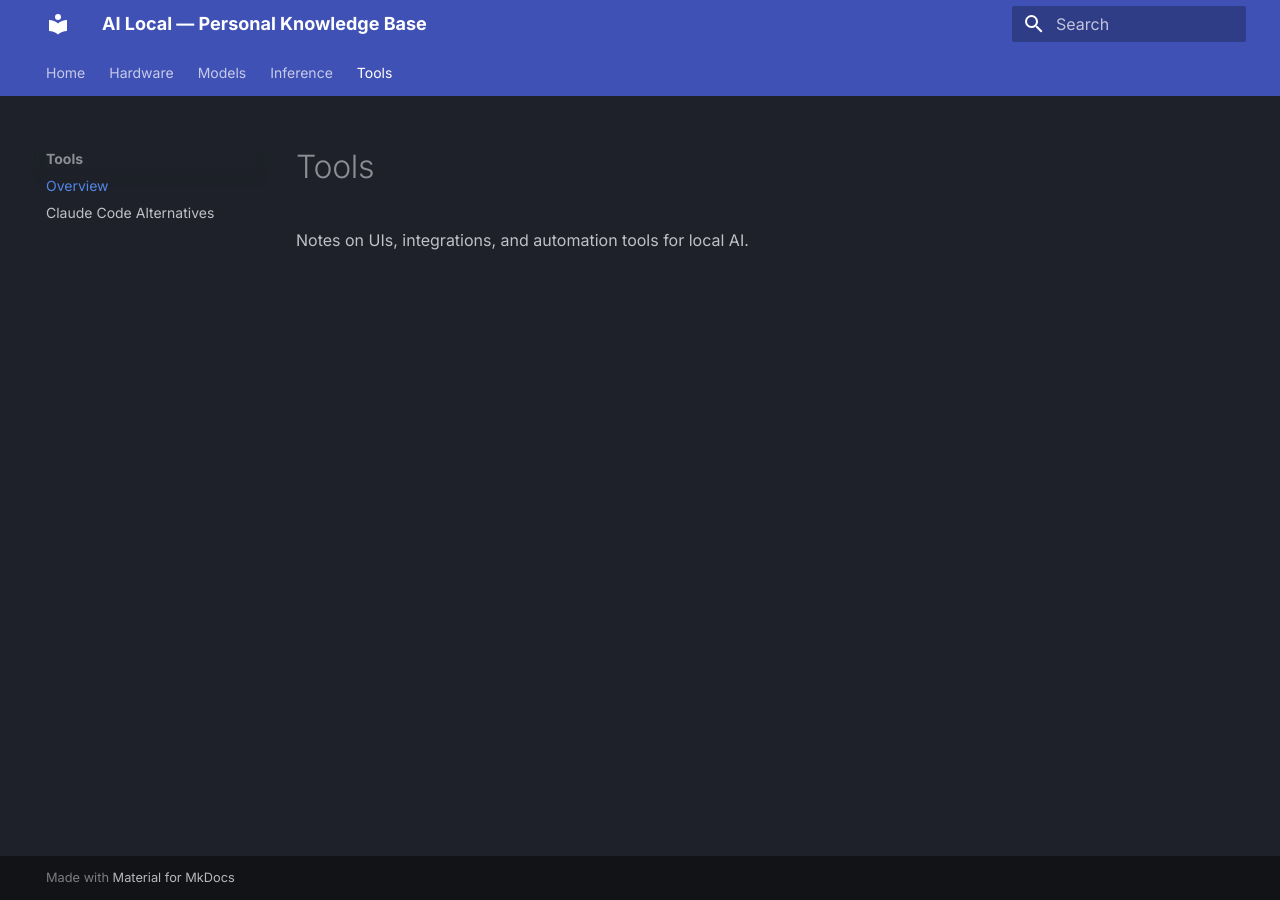
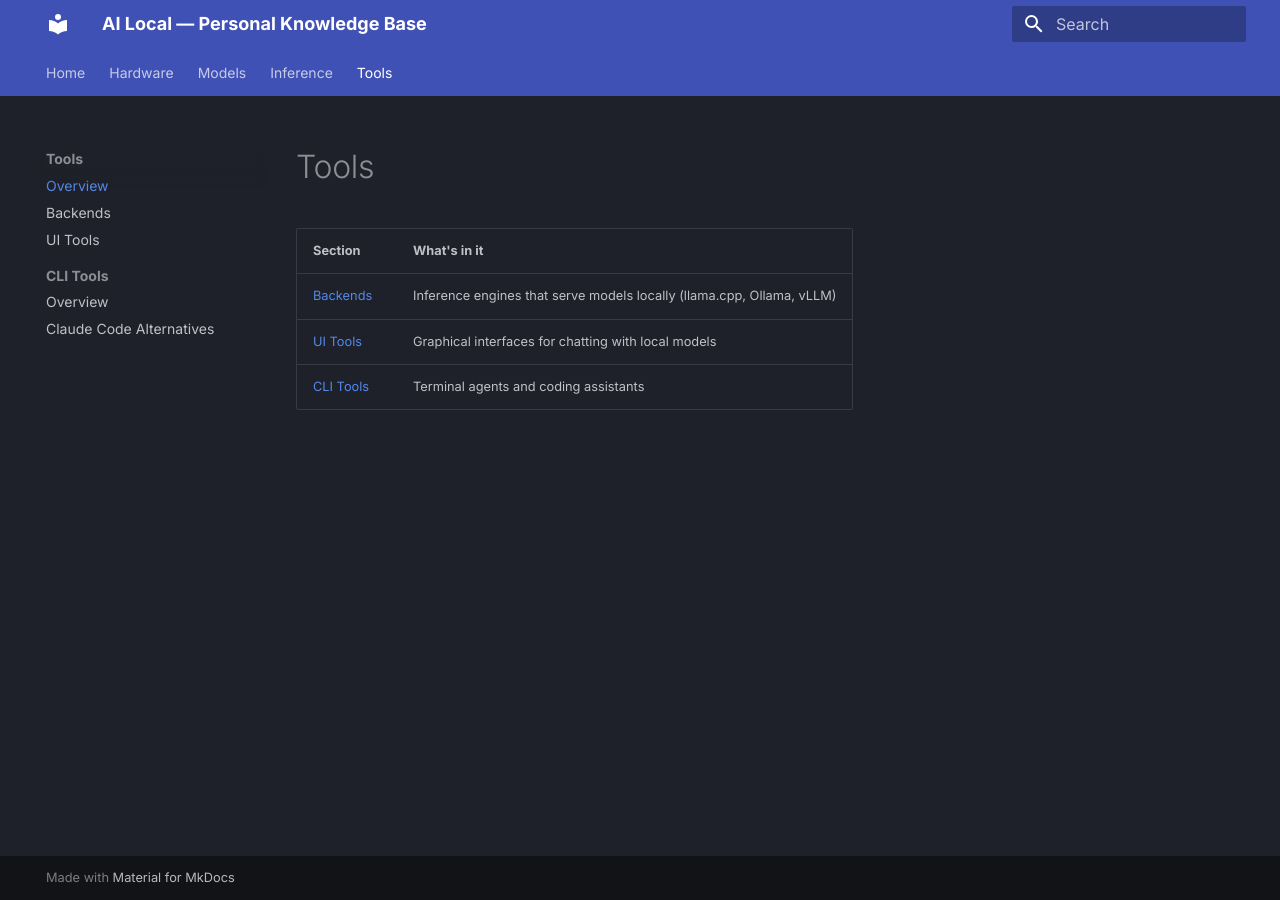
Before and after one commit to t-ballz/ai_local, an MkDocs documentation site: the page built from docs/tools/index.md, in a window 1280 px wide. Built offline with MkDocs 1.6.1 and Material for MkDocs 9.7.7, drawn with Linux system fonts in a browser that asks for light colours.

Commit message:
chore: restructure Tools into Backends, UI Tools, CLI Tools
Co-Authored-By: AI

```diff
--- a/docs/tools/index.md
+++ b/docs/tools/index.md
@@ -1,3 +1,7 @@
 # Tools
 
-Notes on UIs, integrations, and automation tools for local AI.
+| Section | What's in it |
+|---------|-------------|
+| [Backends](backends/index.md) | Inference engines that serve models locally (llama.cpp, Ollama, vLLM) |
+| [UI Tools](ui/index.md) | Graphical interfaces for chatting with local models |
+| [CLI Tools](cli/index.md) | Terminal agents and coding assistants |
--- a/mkdocs.yml
+++ b/mkdocs.yml
@@ -36,4 +36,8 @@ nav:
   - Inference: inference/index.md
   - Tools:
     - Overview: tools/index.md
-    - Claude Code Alternatives: tools/claude-code-alternatives.md
+    - Backends: tools/backends/index.md
+    - UI Tools: tools/ui/index.md
+    - CLI Tools:
+      - Overview: tools/cli/index.md
+      - Claude Code Alternatives: tools/cli/claude-code-alternatives.md
```
Also changed, not shown: docs/tools/backends/index.md (added, +5 -0 lines), docs/tools/cli/index.md (added, +5 -0 lines), docs/tools/ui/index.md (added, +5 -0 lines), docs/tools/cli/claude-code-alternatives.md (renamed from docs/tools/claude-code-alternatives.md).
